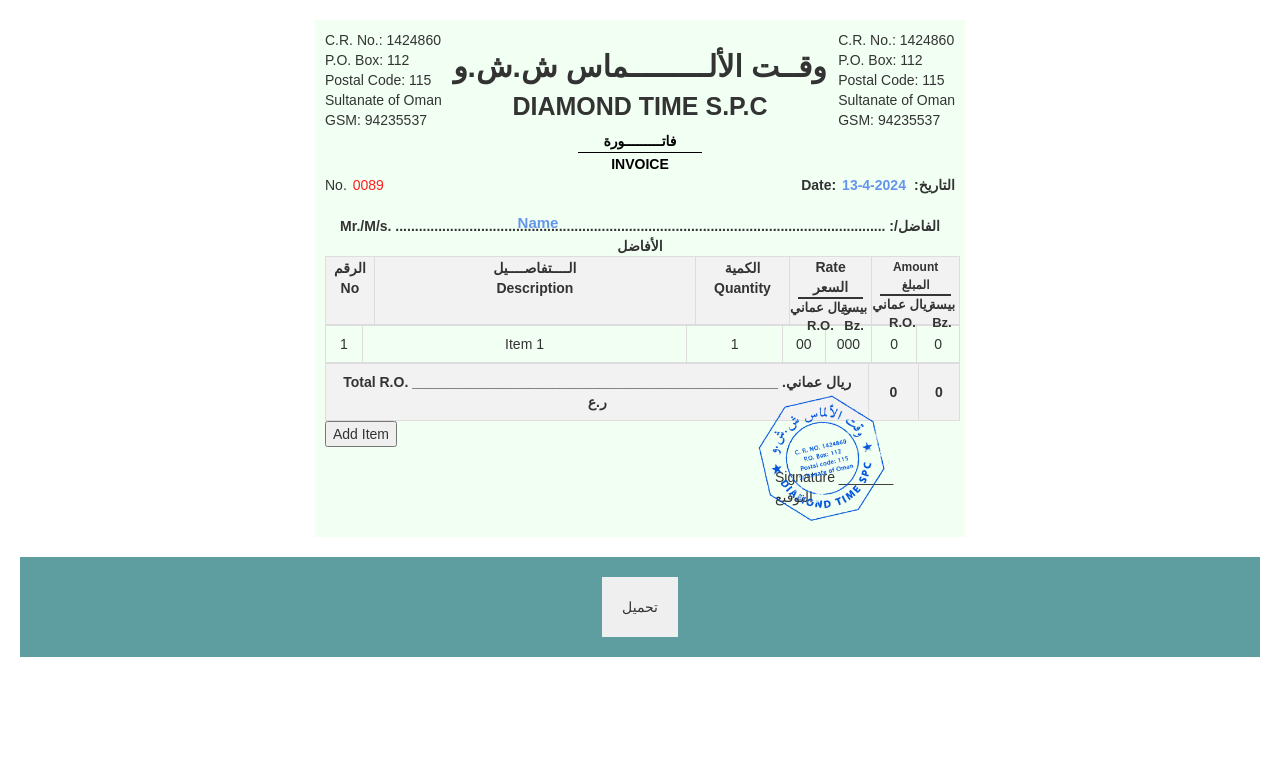
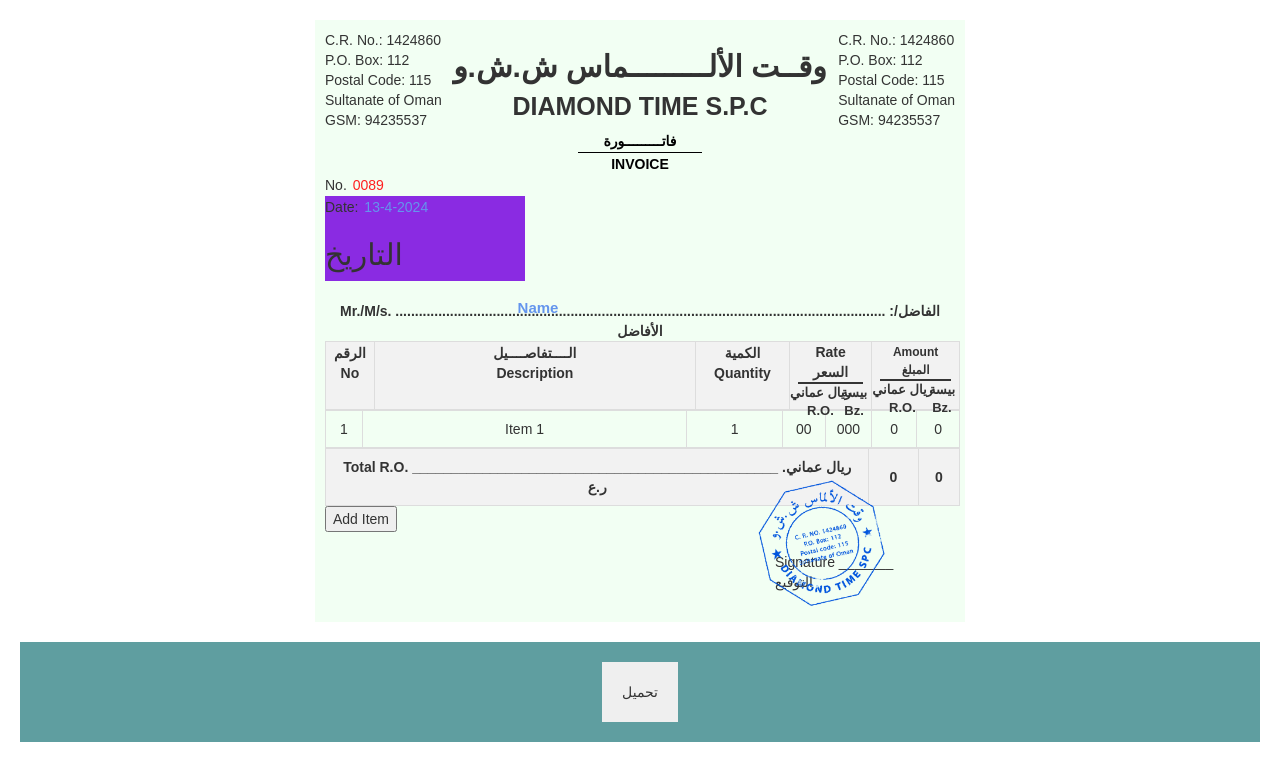
Before and after one commit to mhmood478/invoice, a plain HTML site: page index.html in a window 1280 px wide. Drawn offline with nearby package versions, Linux system fonts and the light colour scheme.

Commit message:
Update index.html

```diff
--- a/index.html
+++ b/index.html
@@ -43,16 +43,18 @@
 			<a style="color: black;"> INVOICE </a>
 		</div>
 
-		<div class="dateandNo" style="display:flex; justify-content: space-between;">
+		<div class="dateandNo" style="display:grid; justify-content: space-between;">
 			<div class="No"> No. <input type="text"
 					style="border: none; background: none; outline: none; font-size: 14px; color: #ff2020; font-family: Arial, sans-serif;"
 					value="0089"> </div>
-			<div class="date" style="font-weight: bold;"> Date:
+			<div class="date" style=" width:200px; background-color:blueviolet">
+				Date:
 				<input type="text" id="dateTextbox"
 					style="color: cornflowerblue; border: none; background: none; outline: none; width: 70px;">
 
-				:التاريخ
-			</div>
+
+				<h2 style="font-size 12px; ;"> التاريخ </h2>
+				</div>
 		</div>
 		<br>
 		<div class="mr" style="position: relative; text-align: center; font-weight: bold;">
```
